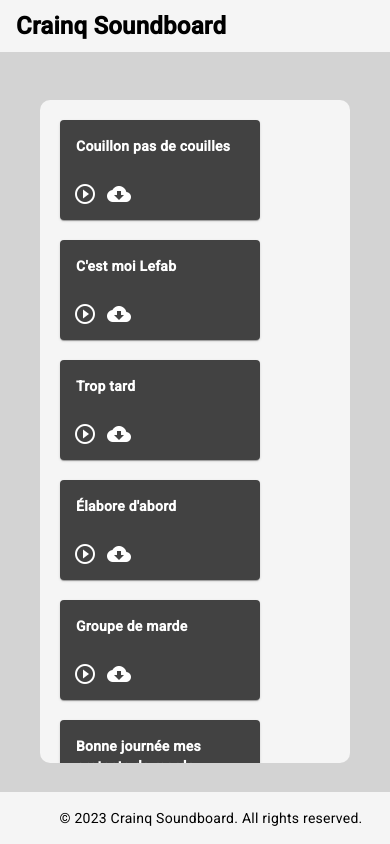
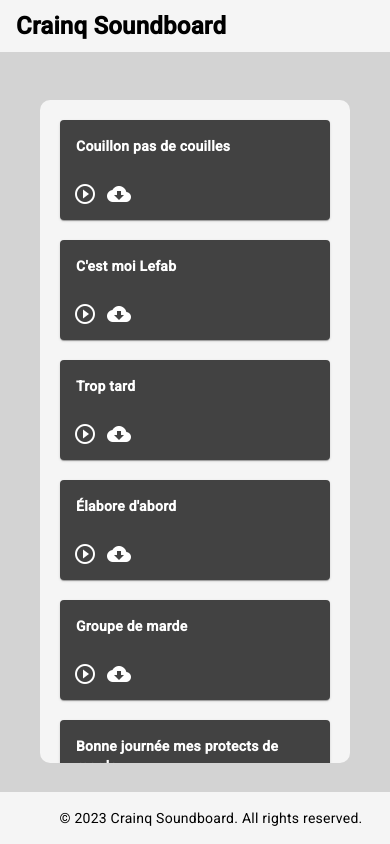
Before and after one commit to JoeRouleau/crainq-soundboard, an Angular app: page / in a window 390 px wide. Built offline with nearby package versions, Linux system fonts and the light colour scheme.

Commit message:
Adapatation mobile

```diff
--- a/src/app/voice-message/voice-message.component.css
+++ b/src/app/voice-message/voice-message.component.css
@@ -1,5 +1,4 @@
 mat-card {
-  width: 200px;
   height: 100px;
   margin: 5px;
 }
```
